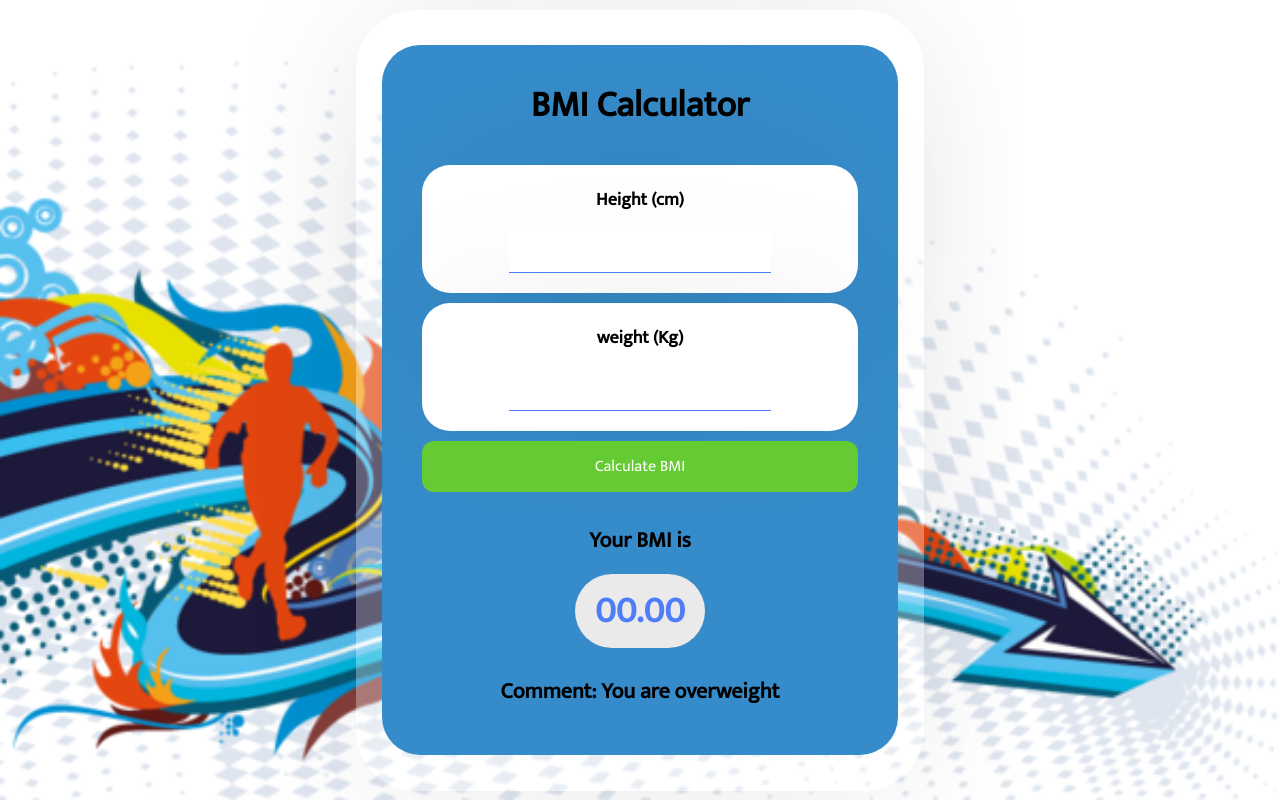
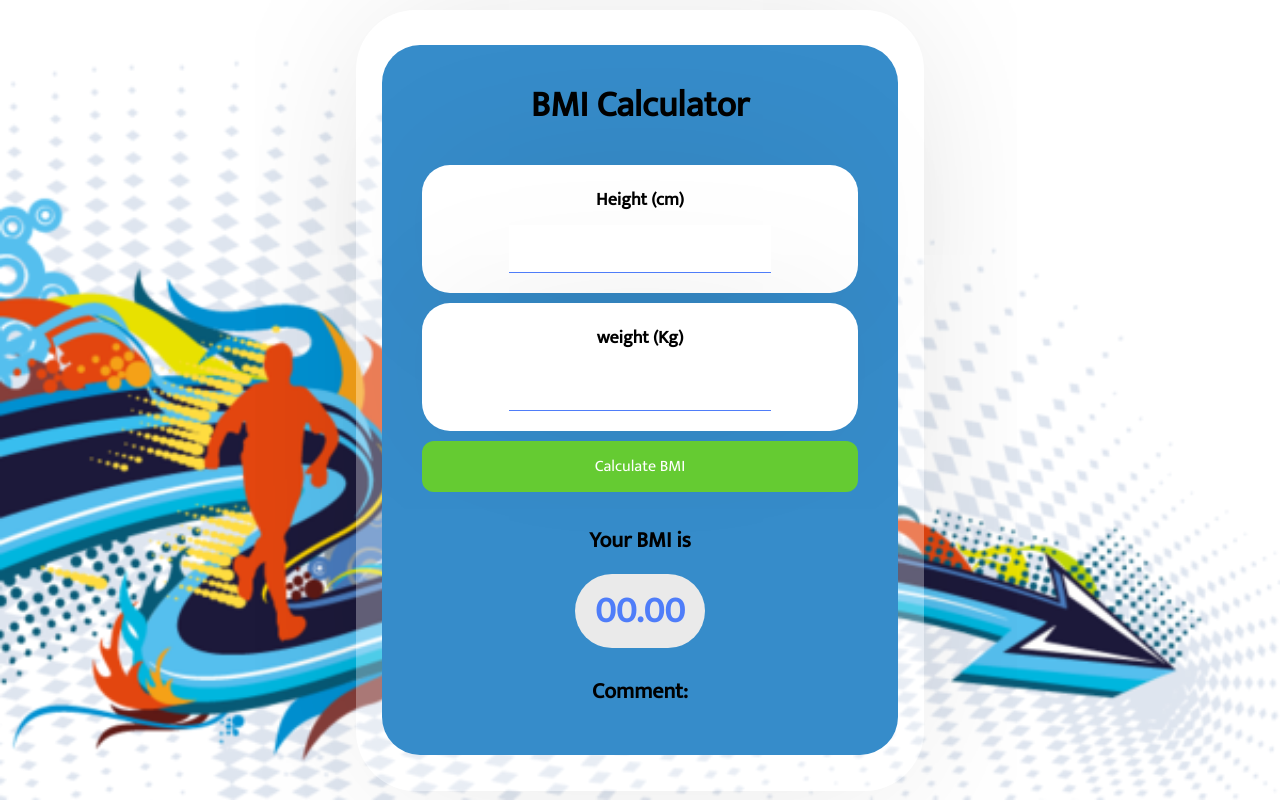
Before and after one commit to knaeeim/BMI-Calculator, a plain HTML site: page index.html in a window 1280 px wide. Drawn offline with Linux system fonts and the light colour scheme.

Commit message:
Bring few changes

```diff
--- a/index.html
+++ b/index.html
@@ -31,7 +31,7 @@
                     </p>
 
                     <div id="result"> 00.00 </div>
-                    <p class="comment"> Comment: You are <span class="comment"> overweight </span> </p>
+                    <p class="comment"> Comment:  <span class="comment">  </span> </p>
 
                 </div>
 
```
